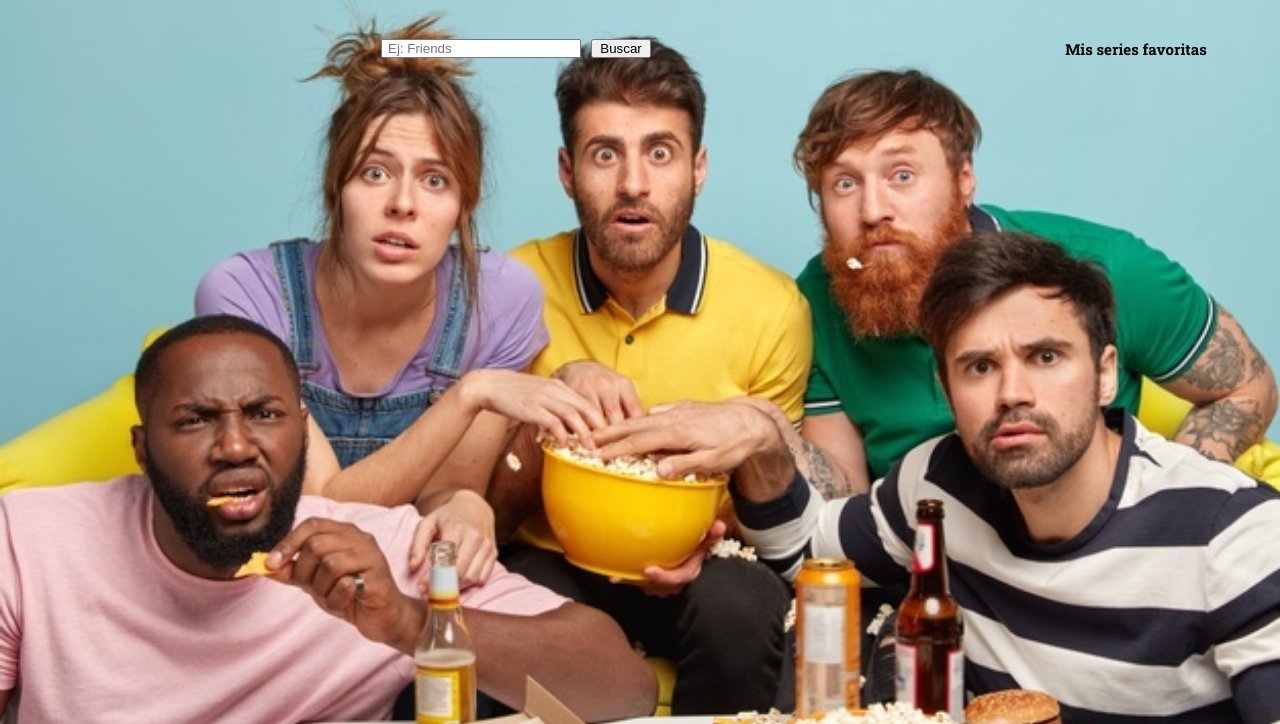
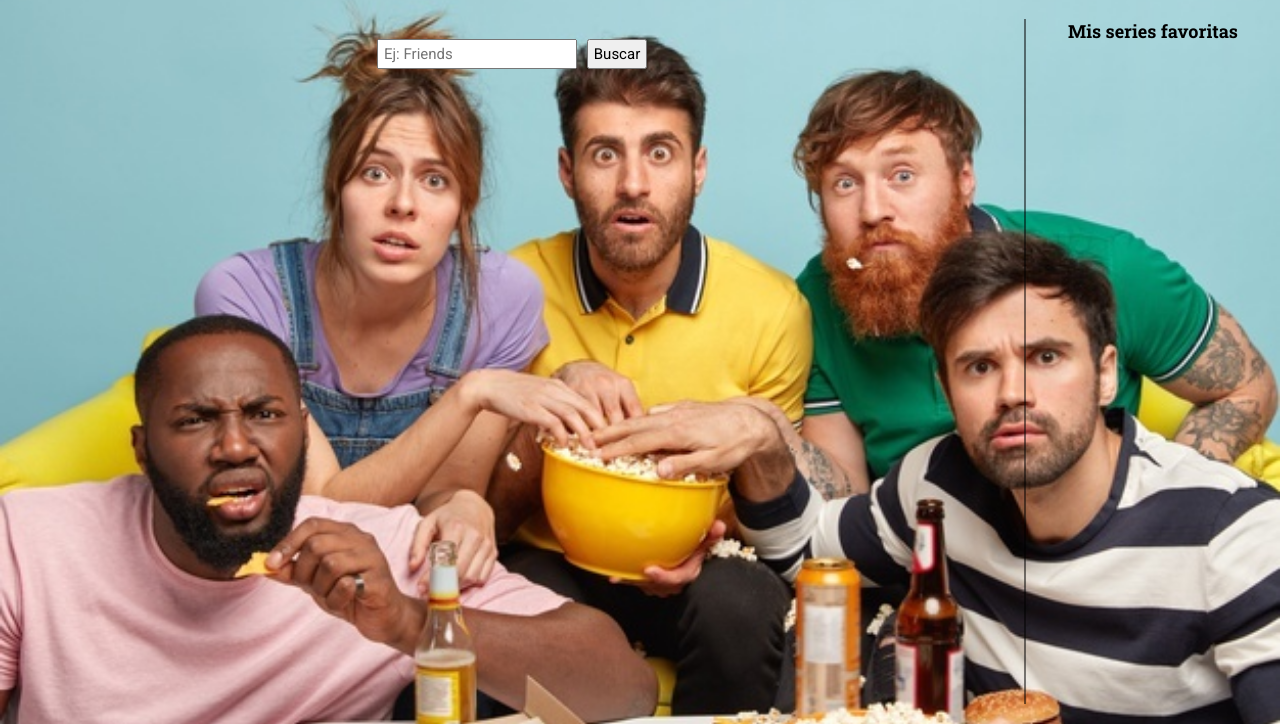
Before and after one commit to crisgruiz/modulo-2-evaluacion-final-crisgruiz, a website: page docs/index.html in a window 1280 px wide. Shown: the part 76-800 px from the top of the page. Drawn offline with Linux system fonts and the light colour scheme.

Commit message:
Update github docs

```diff
--- a/docs/index.html
+++ b/docs/index.html
@@ -45,8 +45,9 @@
           <ul class="series__list js-list"></ul>
         </div>
       </section>
-      <section class="favoritesContainer">
-        <h2 class="favoritesSeries">Mis series favoritas</h2>
+      <section class="favorites">
+        <h2 class="favorites__title">Mis series favoritas</h2>
+        <div class="favorites__container js-favContainer"></div>
       </section>
     </main>
     <script src="./assets/js/main.js"></script>
```
Also changed, not shown: docs/assets/css/main.css (+1 -1 lines), docs/assets/js/main.js (+1 -1 lines).
